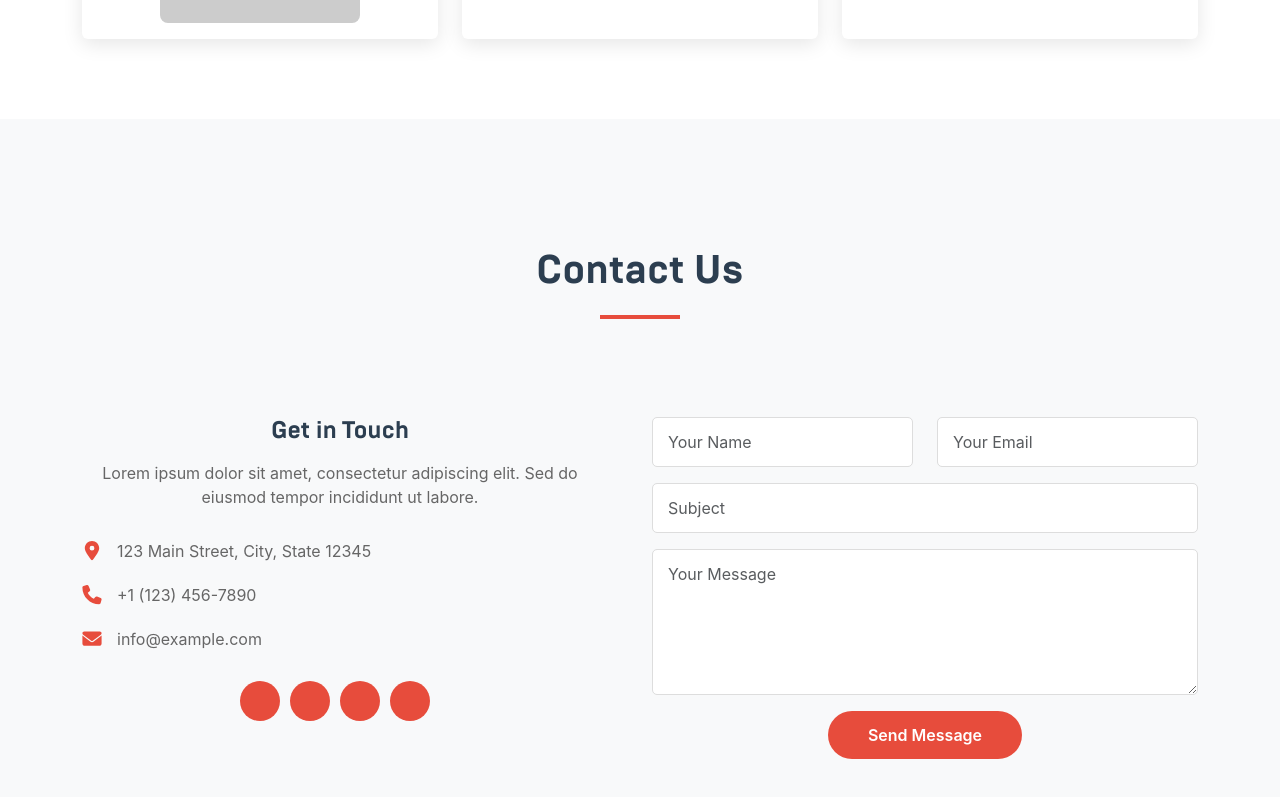
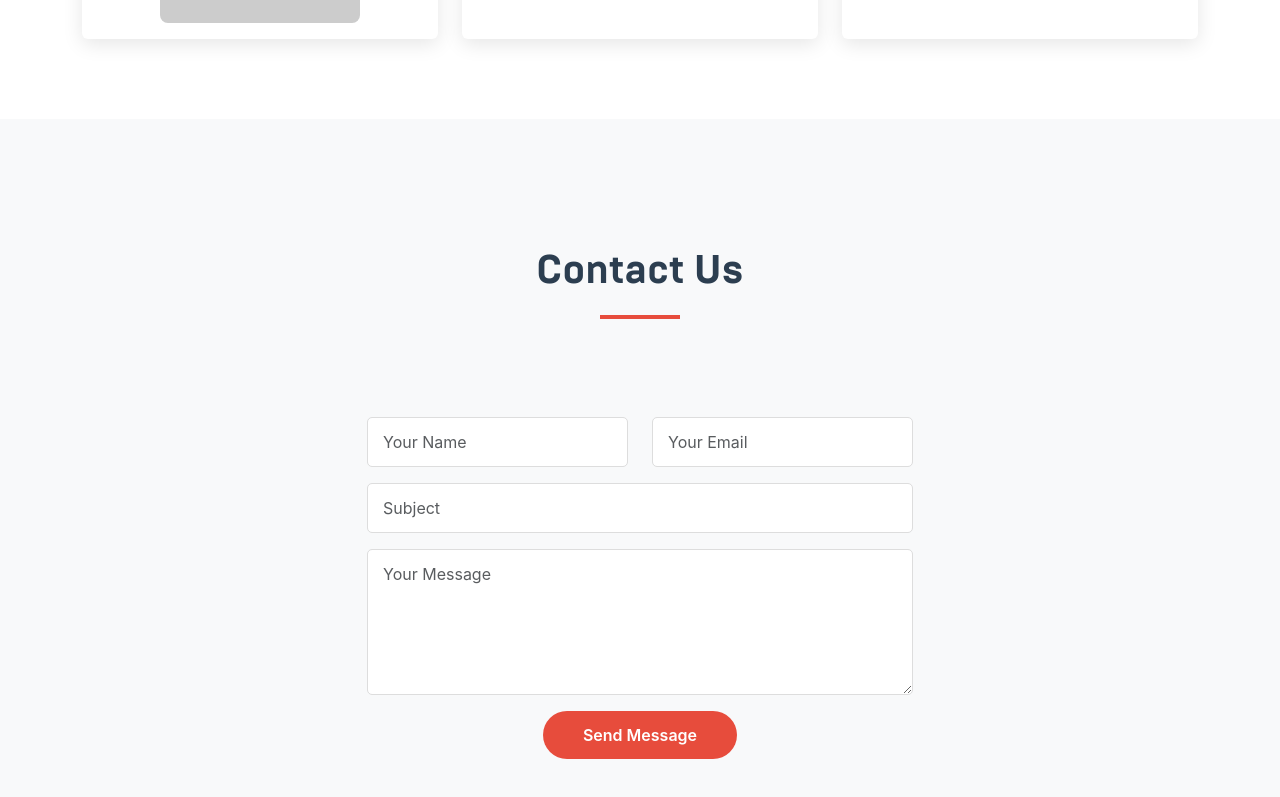
Before and after one commit to Juanledesmaa/mision-guanica, a React (Create React App) app: page / in a window 1280 px wide. Shown: the part 1989-2786 px from the top of the page. Built offline with nearby package versions, Linux system fonts and the light colour scheme.

Commit message:
Solve deploying issues

```diff
--- a/src/components/Contact/Contact.jsx
+++ b/src/components/Contact/Contact.jsx
@@ -4,7 +4,6 @@ import Row from 'react-bootstrap/Row';
 import Col from 'react-bootstrap/Col';
 import Form from 'react-bootstrap/Form';
 import Button from 'react-bootstrap/Button';
-import { FontAwesomeIcon } from '@fortawesome/react-fontawesome';
 import './Contact.scss';
 
 const Contact = () => (
@@ -16,37 +15,8 @@ const Contact = () => (
           <div className="title-underline"></div>
         </Col>
       </Row>
-      <Row>
-        <Col md={6}>
-          <div className="contact-info">
-            <h4>Get in Touch</h4>
-            <p>Lorem ipsum dolor sit amet, consectetur adipiscing elit. Sed do eiusmod tempor incididunt ut labore.</p>
-
-            <div className="info-item">
-              <FontAwesomeIcon icon="map-marker-alt" className="info-icon" />
-              <span>123 Main Street, City, State 12345</span>
-            </div>
-
-            <div className="info-item">
-              <FontAwesomeIcon icon="phone" className="info-icon" />
-              <span>+1 (123) 456-7890</span>
-            </div>
-
-            <div className="info-item">
-              <FontAwesomeIcon icon="envelope" className="info-icon" />
-              <span>info@example.com</span>
-            </div>
-
-            <div className="social-links">
-              <a href="#" aria-label="Facebook"><FontAwesomeIcon icon={['fab', 'facebook']} /></a>
-              <a href="#" aria-label="Twitter"><FontAwesomeIcon icon={['fab', 'twitter']} /></a>
-              <a href="#" aria-label="LinkedIn"><FontAwesomeIcon icon={['fab', 'linkedin']} /></a>
-              <a href="#" aria-label="Instagram"><FontAwesomeIcon icon={['fab', 'instagram']} /></a>
-            </div>
-          </div>
-        </Col>
-
-        <Col md={6}>
+      <Row className="justify-content-center">
+        <Col md={8} lg={6}>
           <Form className="contact-form">
             <Row>
               <Col sm={6}>
--- a/src/components/Footer/Footer.jsx
+++ b/src/components/Footer/Footer.jsx
@@ -18,9 +18,9 @@ const Footer = () => {
           </Col>
           <Col md={6} className="text-md-end">
             <ul className="footer-links">
-              <li><a href="#privacy">Privacy Policy</a></li>
-              <li><a href="#terms">Terms of Service</a></li>
-              <li><a href="#contact">Contact</a></li>
+              <li><button className="link-button" onClick={() => window.scrollTo(0, 0)}>Privacy Policy</button></li>
+              <li><button className="link-button" onClick={() => window.scrollTo(0, 0)}>Terms of Service</button></li>
+              <li><button className="link-button" onClick={() => window.scrollTo(0, 0)}>Contact</button></li>
             </ul>
           </Col>
         </Row>
--- a/src/components/Footer/Footer.scss
+++ b/src/components/Footer/Footer.scss
@@ -37,11 +37,16 @@
         margin-left: 0;
       }
 
-      a {
+      a, .link-button {
         color: white;
         text-decoration: none;
         font-size: 0.9rem;
         transition: color 0.3s ease;
+        background: none;
+        border: none;
+        padding: 0;
+        cursor: pointer;
+        font-family: inherit;
 
         &:hover {
           color: $secondary-color;
--- a/src/components/NavigationBar/NavigationBar.jsx
+++ b/src/components/NavigationBar/NavigationBar.jsx
@@ -13,7 +13,7 @@ const NavigationBar = () => (
       <Container fluid>
         <Row className="w-100 align-items-center">
           <Col xs={6} xl={{ span: 3, offset: 3 }} className="d-flex align-items-center">
-            <Navbar.Brand href="#home">
+            <Navbar.Brand as="div" style={{ cursor: 'pointer' }} onClick={() => window.scrollTo(0, 0)}>
               <div className="d-flex align-items-center">
                 <div className="logo-placeholder">LOGO</div>
                 <h3 className="m-0"><span className="first-word">Your</span> <span className="last-word">Brand</span></h3>
```
